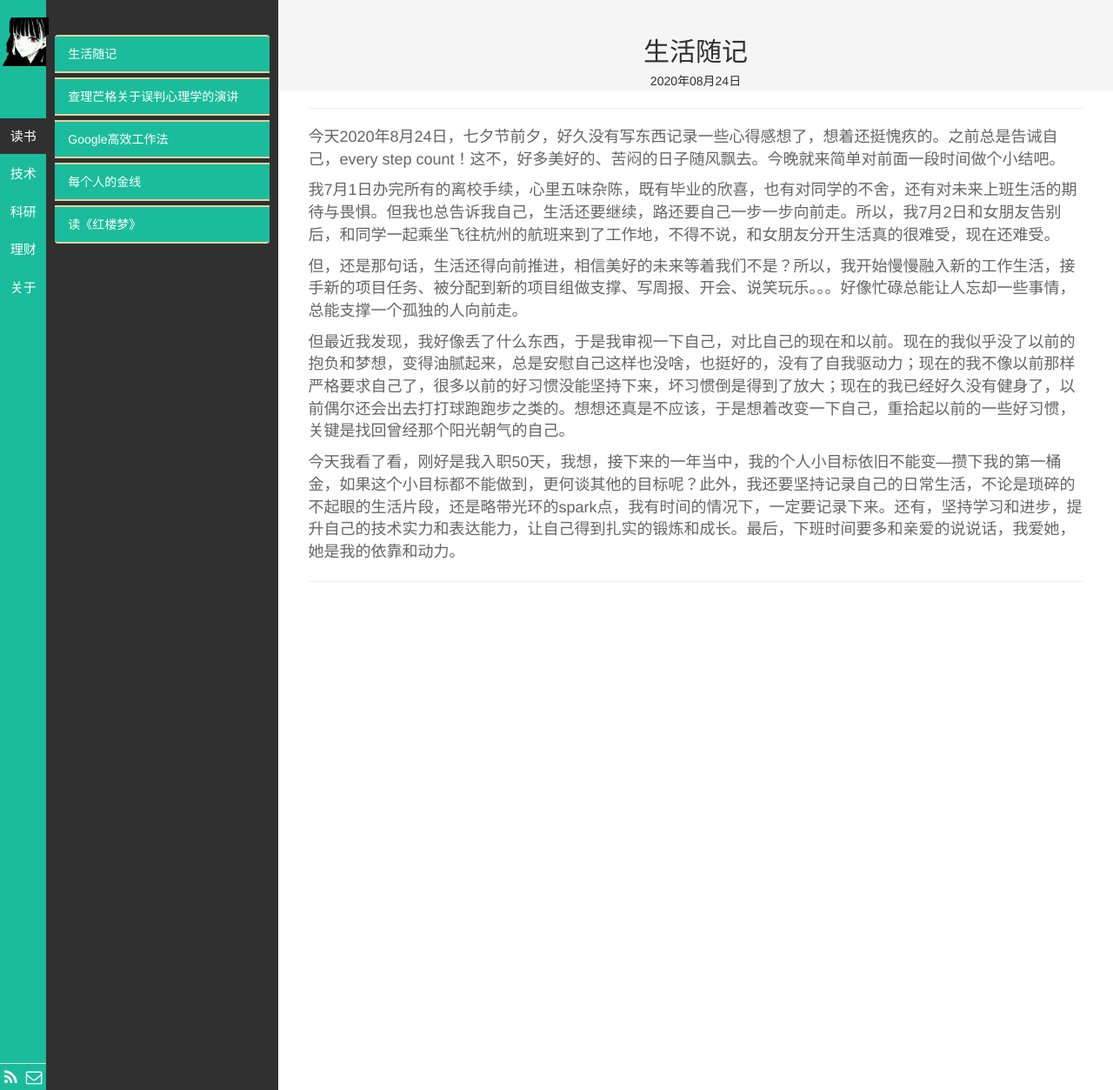
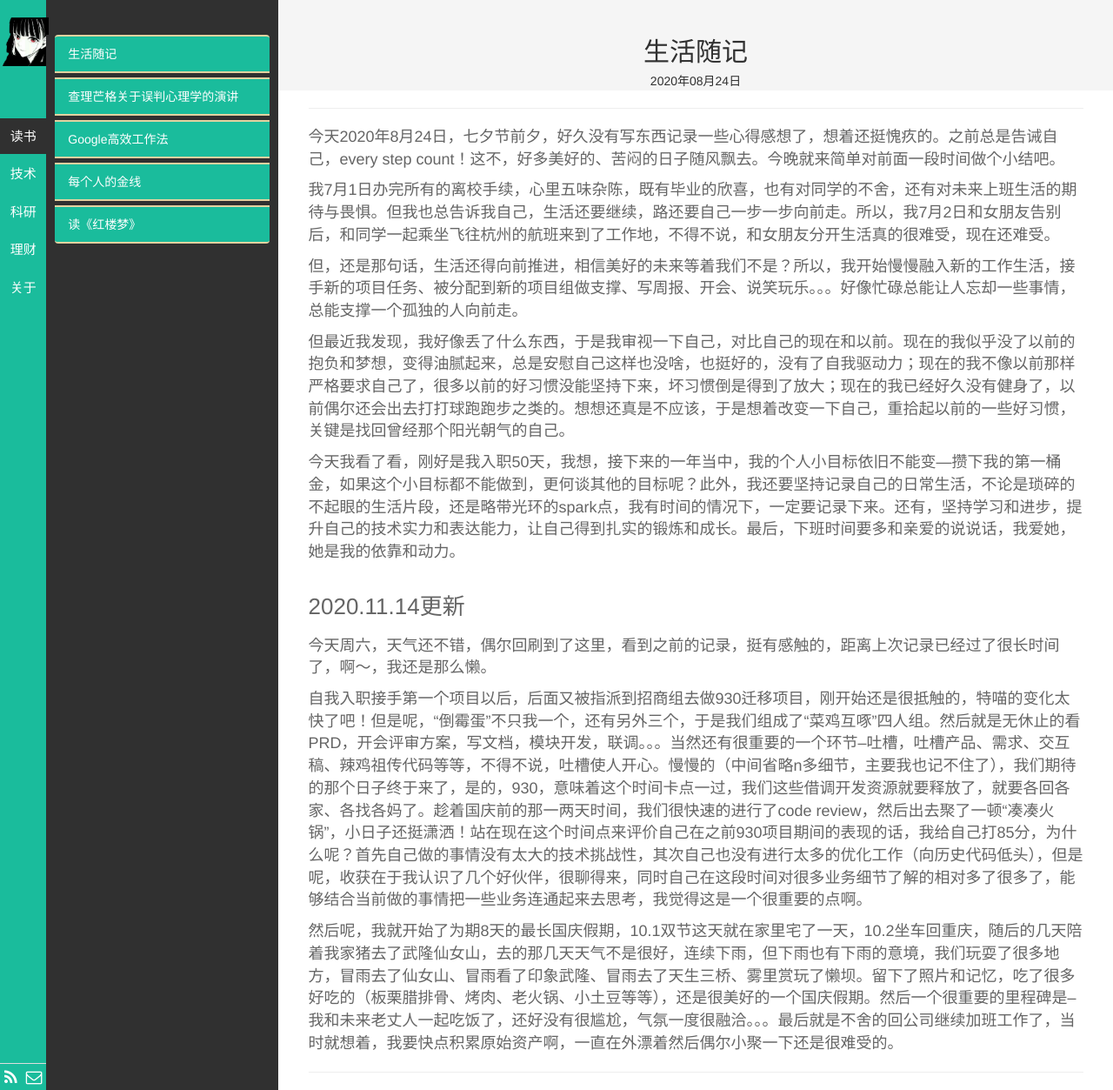
Before and after one commit to AUGUSTRUSH8/books, a Jekyll site: the page built from _posts/生活/2020-08-24-casual-notes.md, in a window 1280 px wide. Shown: the whole page at 87% size. Built offline with Jekyll 4.4.1, drawn with Linux system fonts in a browser that asks for light colours.

Commit message:
Update 2020-08-24-casual-notes.md

```diff
--- a/_posts/生活/2020-08-24-casual-notes.md
+++ b/_posts/生活/2020-08-24-casual-notes.md
@@ -16,3 +16,10 @@ description:
 但最近我发现，我好像丢了什么东西，于是我审视一下自己，对比自己的现在和以前。现在的我似乎没了以前的抱负和梦想，变得油腻起来，总是安慰自己这样也没啥，也挺好的，没有了自我驱动力；现在的我不像以前那样严格要求自己了，很多以前的好习惯没能坚持下来，坏习惯倒是得到了放大；现在的我已经好久没有健身了，以前偶尔还会出去打打球跑跑步之类的。想想还真是不应该，于是想着改变一下自己，重拾起以前的一些好习惯，关键是找回曾经那个阳光朝气的自己。
 
 今天我看了看，刚好是我入职50天，我想，接下来的一年当中，我的个人小目标依旧不能变---攒下我的第一桶金，如果这个小目标都不能做到，更何谈其他的目标呢？此外，我还要坚持记录自己的日常生活，不论是琐碎的不起眼的生活片段，还是略带光环的spark点，我有时间的情况下，一定要记录下来。还有，坚持学习和进步，提升自己的技术实力和表达能力，让自己得到扎实的锻炼和成长。最后，下班时间要多和亲爱的说说话，我爱她，她是我的依靠和动力。
+
+### 2020.11.14更新
+今天周六，天气还不错，偶尔回刷到了这里，看到之前的记录，挺有感触的，距离上次记录已经过了很长时间了，啊～，我还是那么懒。
+
+自我入职接手第一个项目以后，后面又被指派到招商组去做930迁移项目，刚开始还是很抵触的，特喵的变化太快了吧！但是呢，“倒霉蛋”不只我一个，还有另外三个，于是我们组成了“菜鸡互啄”四人组。然后就是无休止的看PRD，开会评审方案，写文档，模块开发，联调。。。当然还有很重要的一个环节--吐槽，吐槽产品、需求、交互稿、辣鸡祖传代码等等，不得不说，吐槽使人开心。慢慢的（中间省略n多细节，主要我也记不住了），我们期待的那个日子终于来了，是的，930，意味着这个时间卡点一过，我们这些借调开发资源就要释放了，就要各回各家、各找各妈了。趁着国庆前的那一两天时间，我们很快速的进行了code review，然后出去聚了一顿“凑凑火锅”，小日子还挺潇洒！站在现在这个时间点来评价自己在之前930项目期间的表现的话，我给自己打85分，为什么呢？首先自己做的事情没有太大的技术挑战性，其次自己也没有进行太多的优化工作（向历史代码低头），但是呢，收获在于我认识了几个好伙伴，很聊得来，同时自己在这段时间对很多业务细节了解的相对多了很多了，能够结合当前做的事情把一些业务连通起来去思考，我觉得这是一个很重要的点啊。
+
+然后呢，我就开始了为期8天的最长国庆假期，10.1双节这天就在家里宅了一天，10.2坐车回重庆，随后的几天陪着我家猪去了武隆仙女山，去的那几天天气不是很好，连续下雨，但下雨也有下雨的意境，我们玩耍了很多地方，冒雨去了仙女山、冒雨看了印象武隆、冒雨去了天生三桥、雾里赏玩了懒坝。留下了照片和记忆，吃了很多好吃的（板栗腊排骨、烤肉、老火锅、小土豆等等），还是很美好的一个国庆假期。然后一个很重要的里程碑是--我和未来老丈人一起吃饭了，还好没有很尴尬，气氛一度很融洽。。。最后就是不舍的回公司继续加班工作了，当时就想着，我要快点积累原始资产啊，一直在外漂着然后偶尔小聚一下还是很难受的。
```
